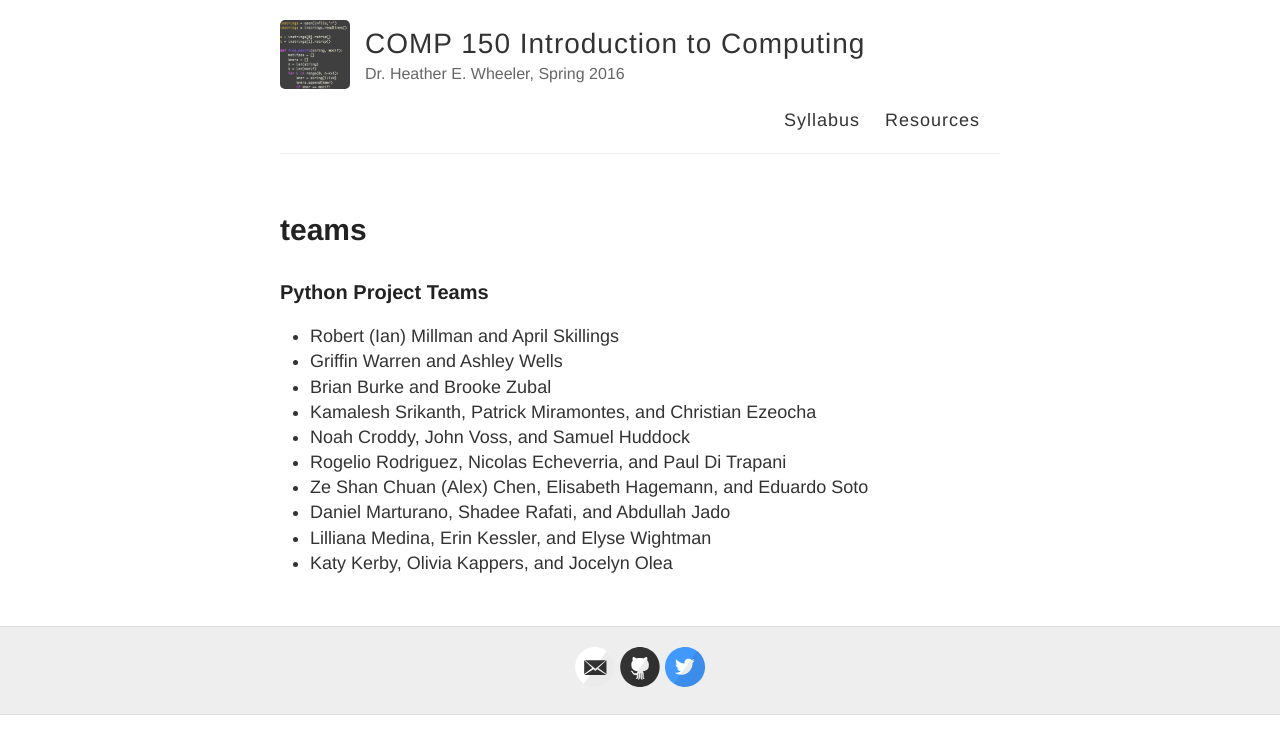
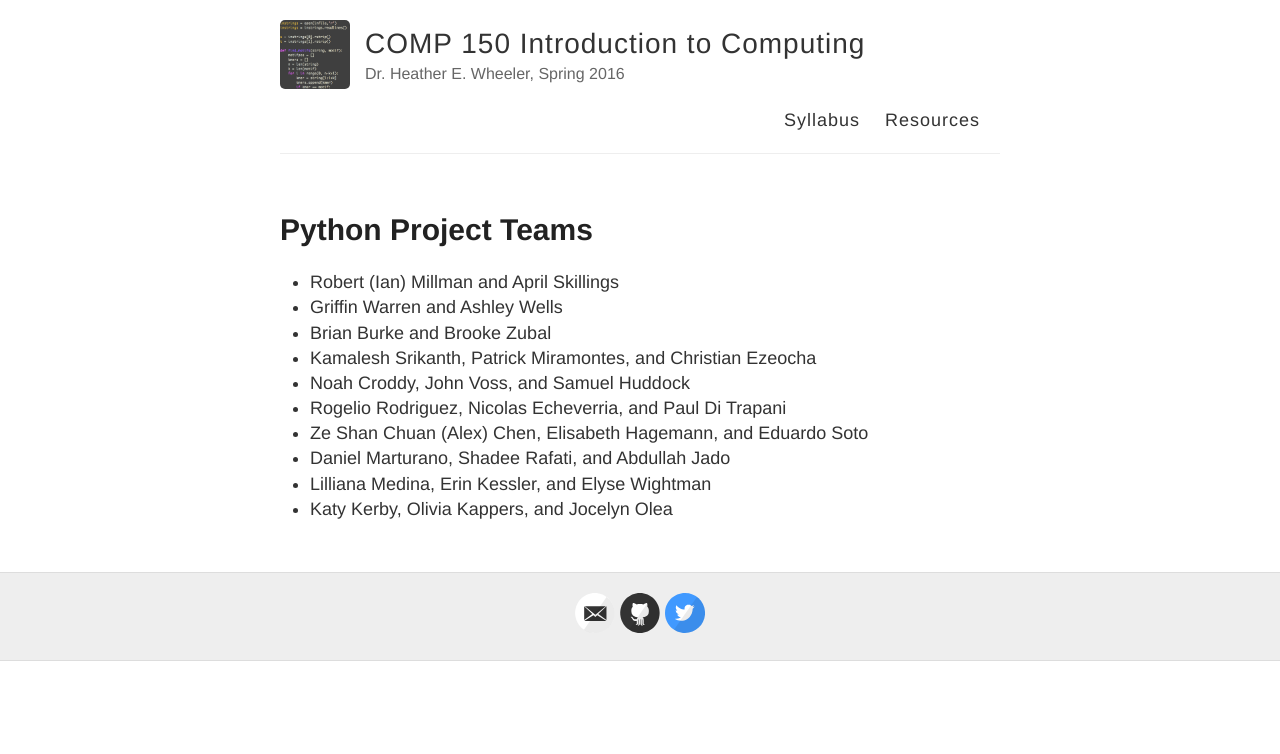
Before and after one commit to hwheeler01/comp150, a Jekyll site: the page built from teams.md, in a window 1280 px wide. Shown: the top 754 px of the page. Built offline with Jekyll 4.4.1, drawn with Linux system fonts in a browser that asks for light colours.

Commit message:
update team title

```diff
--- a/teams.md
+++ b/teams.md
@@ -1,9 +1,8 @@
 ---
 layout: page
-title: teams
+title: Python Project Teams
 permalink: /teams/
 ---
-### Python Project Teams
 
 - Robert (Ian) Millman and April Skillings
 - Griffin Warren and Ashley Wells
```
